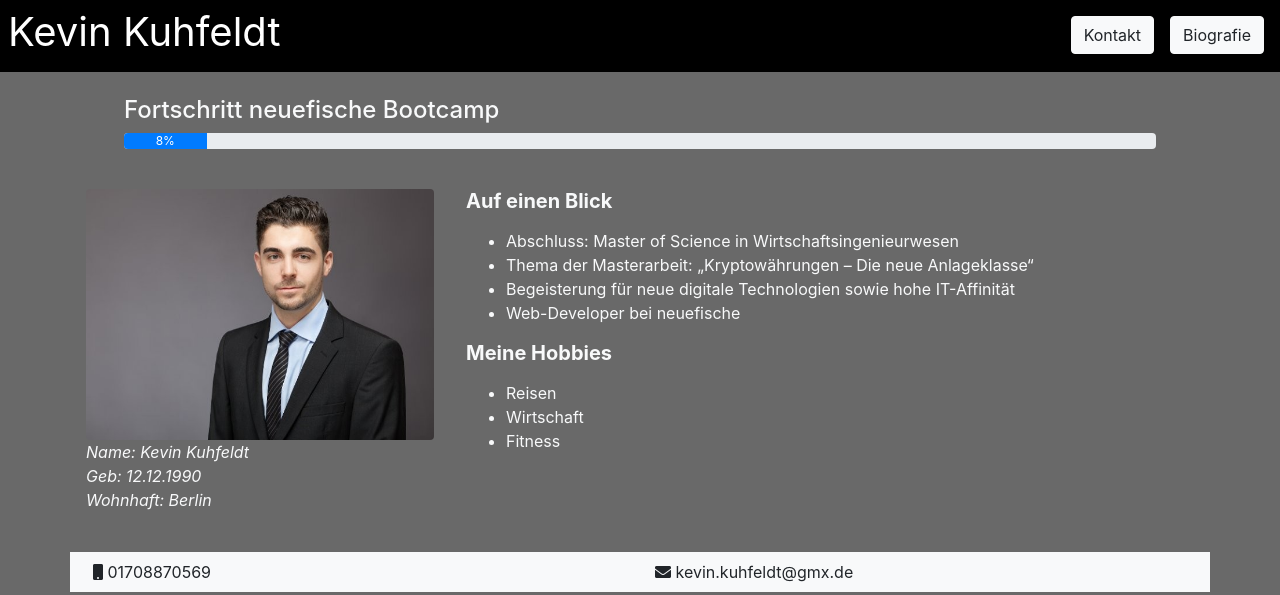
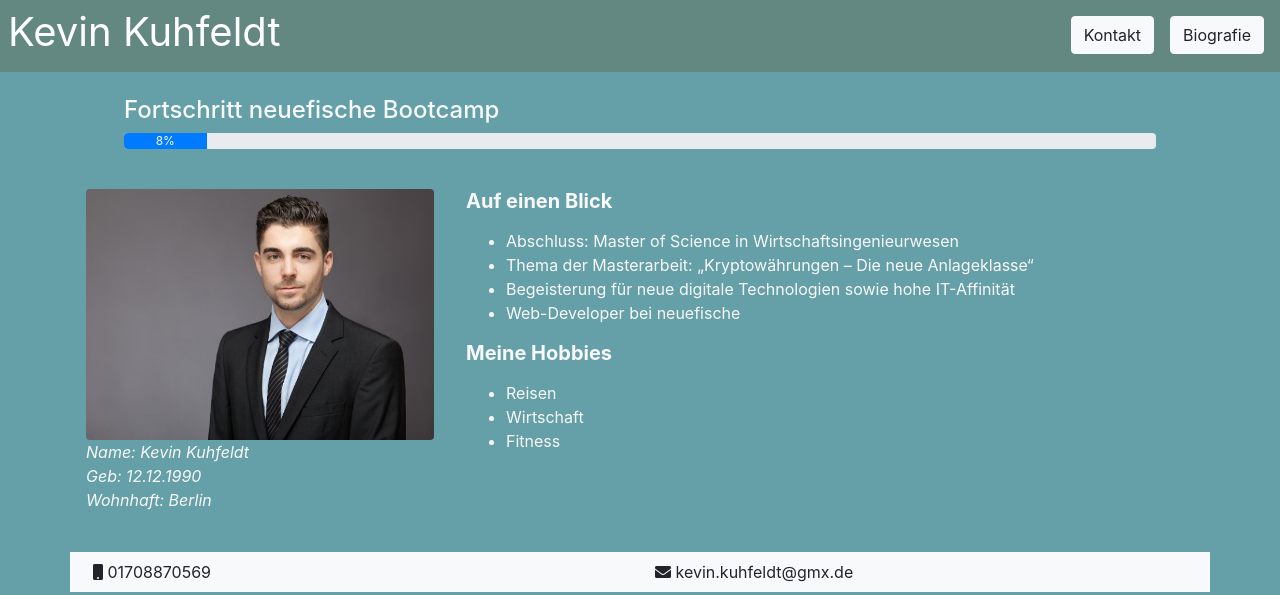
Before and after one commit to evinku/personal-website, a plain HTML site: page index.html in a window 1280 px wide. Shown: the top 595 px of the page. Drawn offline with Linux system fonts and the light colour scheme.

Commit message:
Website final

```diff
--- a/index.html
+++ b/index.html
@@ -8,8 +8,8 @@
     <link rel="stylesheet" href="css/bootstrap.css" />
     <link rel="stylesheet" href="https://use.fontawesome.com/releases/v5.9.0/css/all.css" integrity="sha384-i1LQnF23gykqWXg6jxC2ZbCbUMxyw5gLZY6UiUS98LYV5unm8GWmfkIS6jqJfb4E" crossorigin="anonymous">
   </head>
-  <body style="background: dimgrey">
-    <header class="container-fluid" style="background: black">
+  <body style="background: rgb(101, 159, 167)">
+    <header class="container-fluid" style="background: rgb(99, 136, 130)">
       <div class="row">
         <div class="col-12 col-md-6 p-2">
           <h1 class="font-weight-normal text-white">Kevin Kuhfeldt</h1>
```
